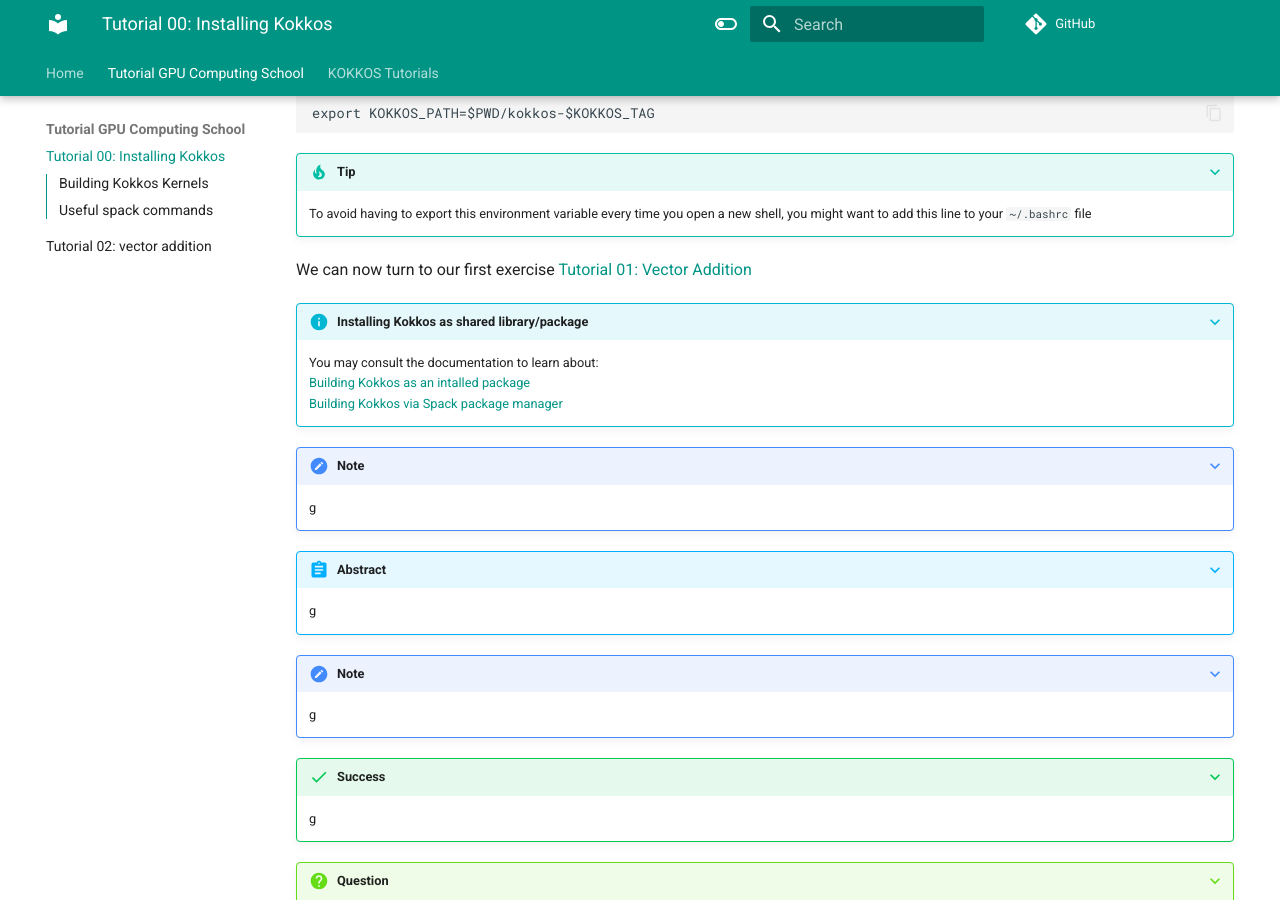
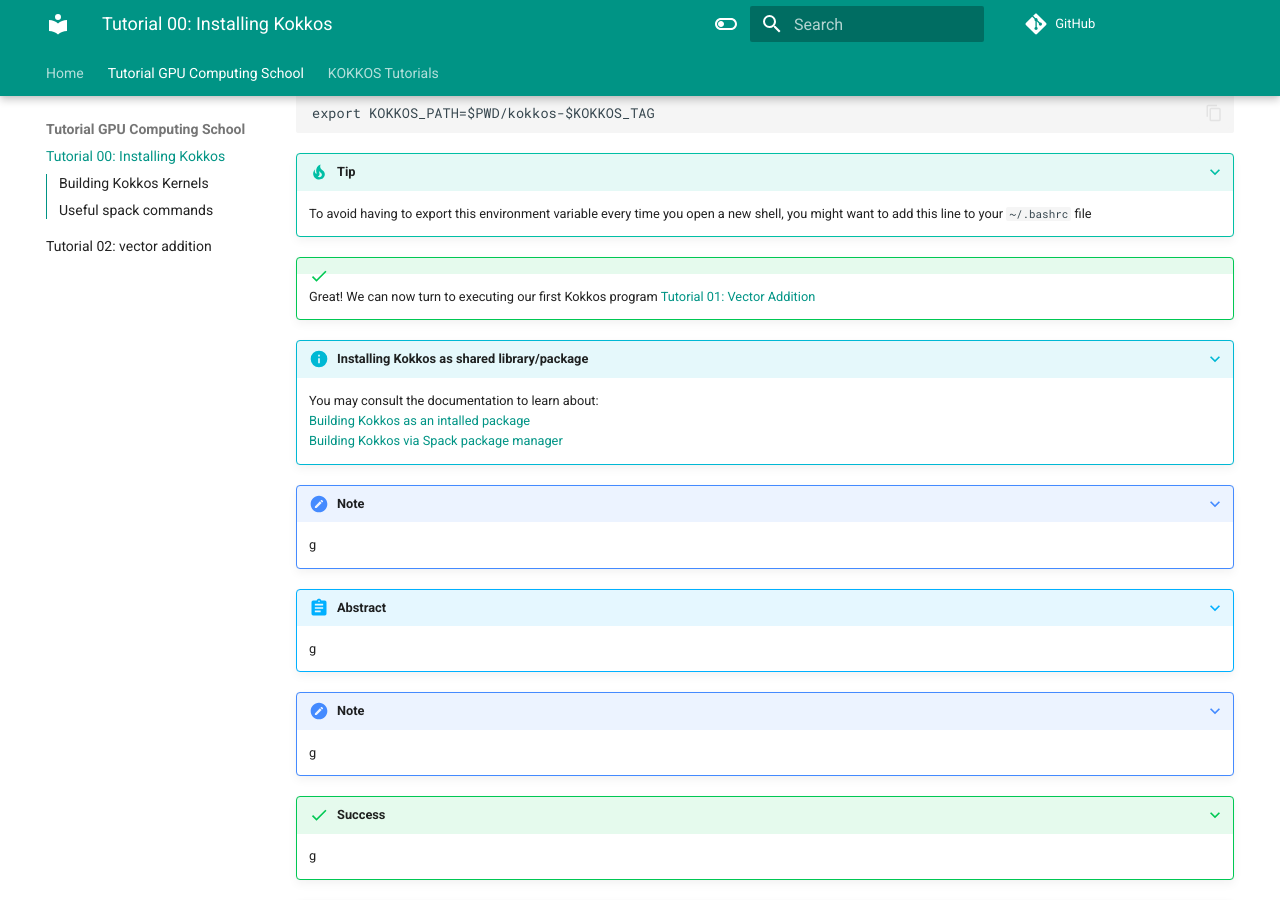
Before and after one commit to mredenti/Kokkos, an MkDocs documentation site: the page built from docs/tutorials/installation/index.md, in a window 1280 px wide and 900 px high, scrolled down 464 px. Built offline with MkDocs 1.6.1 and Material for MkDocs 9.7.7, drawn with Linux system fonts in a browser that asks for light colours; comment, search, counter and statistics services are not loaded.

Commit message:
adding nexxt steps

```diff
--- a/docs/tutorials/installation/index.md
+++ b/docs/tutorials/installation/index.md
@@ -21,8 +21,8 @@
 ???+ tip
     To avoid having to export this environment variable every time you open a new shell, you might want to add this line to your `~/.bashrc` file
 
-
-We can now turn to our first exercise [Tutorial 01: Vector Addition](../vectorAdd/index.md)
+!!! success "  "
+    Great! We can now turn to executing our first Kokkos program [Tutorial 01: Vector Addition](../vectorAdd/index.md)
 
 
 ???+ info "Installing Kokkos as shared library/package"
```
